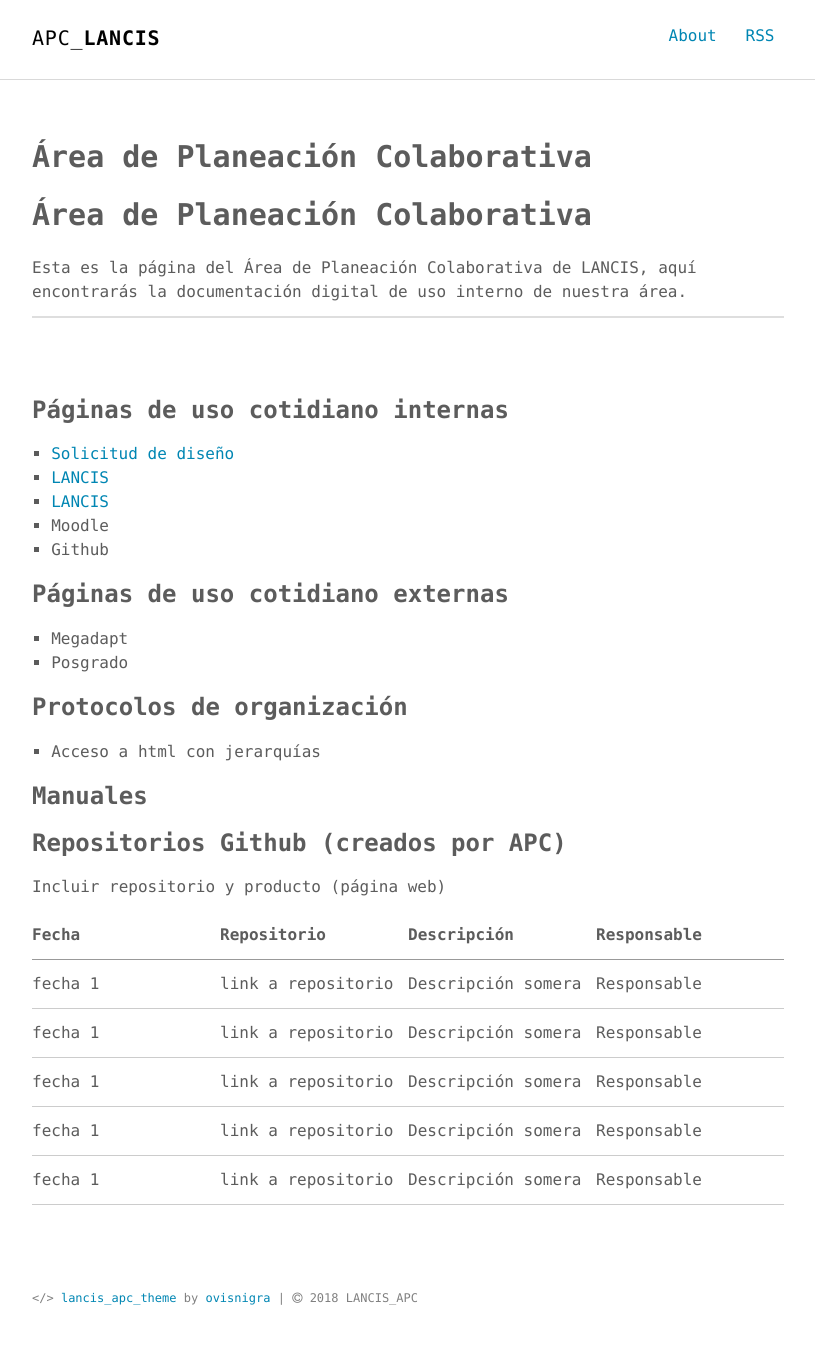
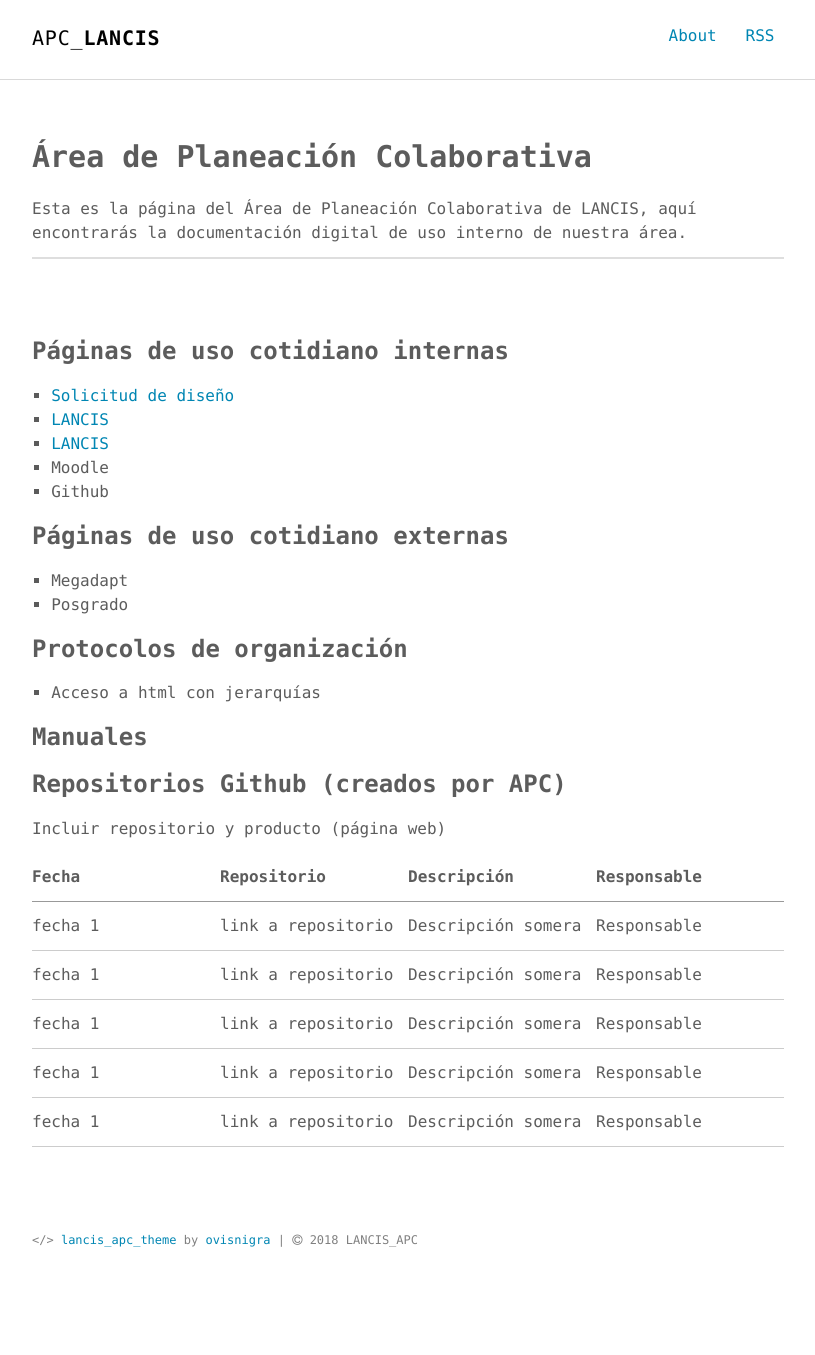
Before and after one commit to lancis-apc/web_apc_v0, a Jekyll site: the page built from index.md, in a window 1280 px wide. Shown: the whole page, without its empty margins (232-1047 px from the left). Built offline with Jekyll 4.4.1, drawn with Linux system fonts in a browser that asks for light colours; our own code applies the rules of GitHub Pages for plain Markdown files; after the commit the page ends 1297 px from its top, so only the background shows below that.

Commit message:
cambio en layout page

```diff
--- a/_layouts/page.html
+++ b/_layouts/page.html
@@ -3,9 +3,7 @@ layout: default
 ---
 
 <article class="page container">
-  <header class="page-header">
-    <h1 class="page-title">{{ page.title }}</h1>
-  </header>
+
   <div class="page-content">
     {{ content }}
   </div>
```
